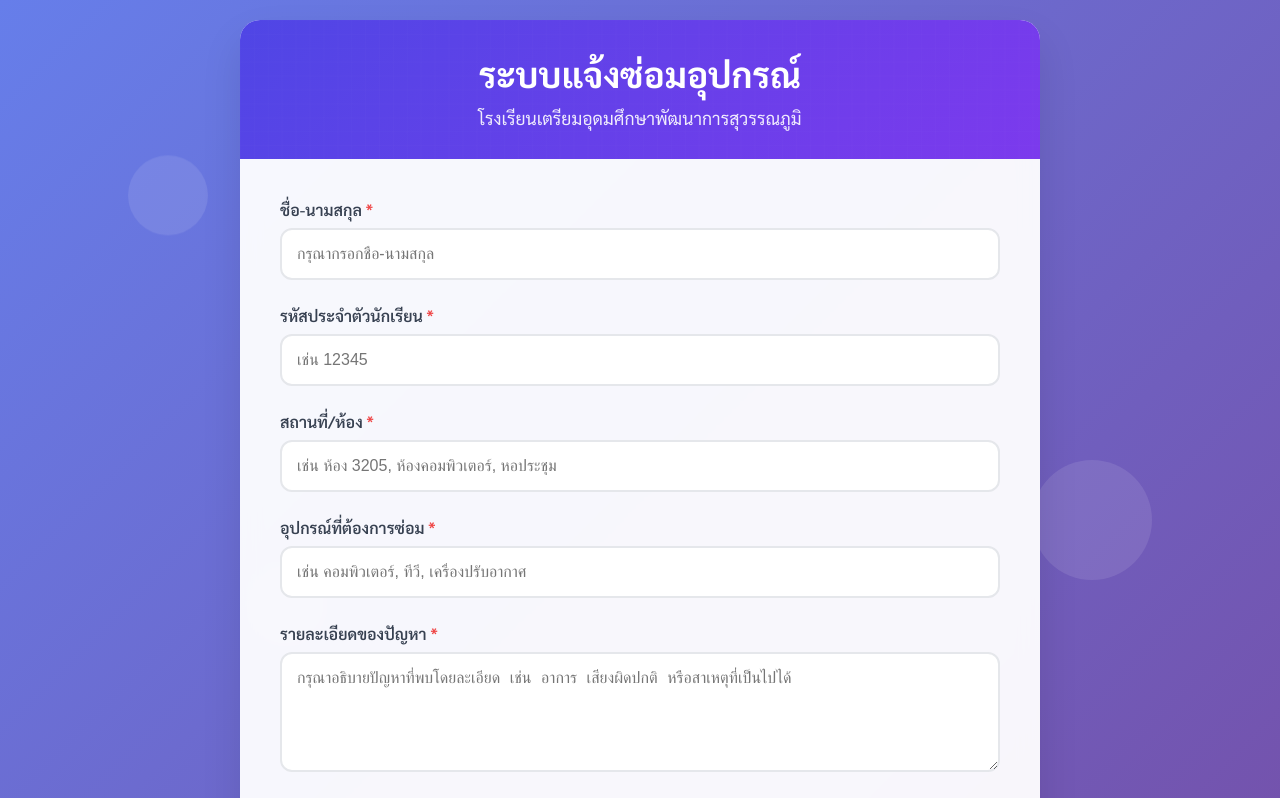
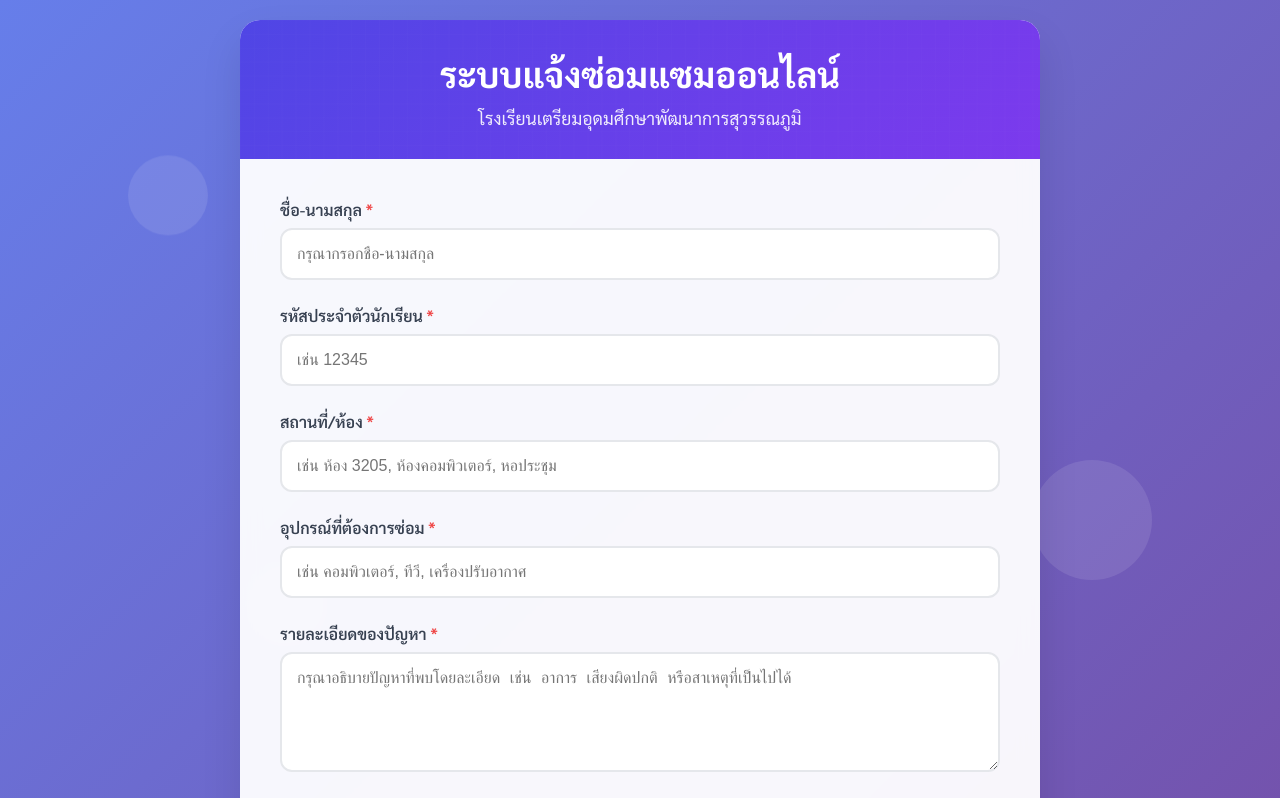
Before and after one commit to Jetniphats/-TUPP, a plain HTML site: page index.html in a window 1280 px wide. Shown: the top 798 px of the page. Drawn offline with Linux system fonts and the light colour scheme.

Commit message:
Update index.html

```diff
--- a/index.html
+++ b/index.html
@@ -311,7 +311,7 @@
 
     <div class="container">
         <div class="header">
-            <h1>ระบบแจ้งซ่อมอุปกรณ์</h1>
+            <h1>ระบบแจ้งซ่อมแซมออนไลน์</h1>
             <p>โรงเรียนเตรียมอุดมศึกษาพัฒนาการสุวรรณภูมิ</p>
         </div>
 
```
